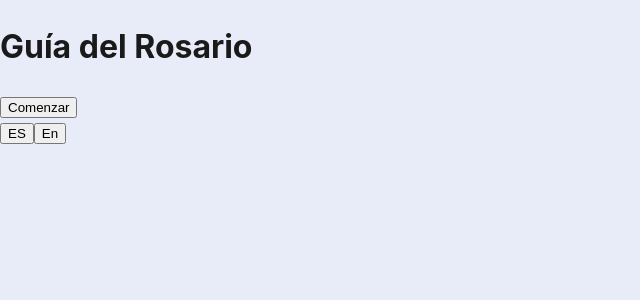
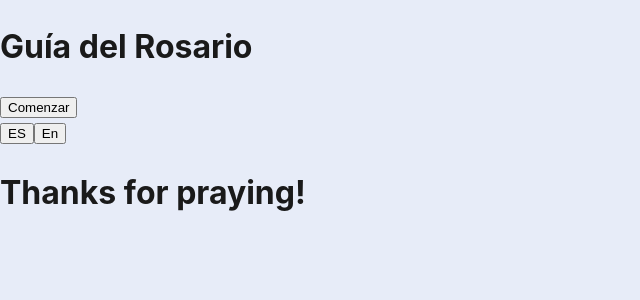
Before and after one commit to LuisDev912/Rosary-guide, a React (Vite) app: page /end in a window 1280 px wide. Shown: the top 300 px of the page, without its empty margins (0-640 px from the left). Built offline with nearby package versions, Linux system fonts and the light colour scheme.

Commit message:
"feat: implement React Router - Import Route and ROutes in App.jsx to navigate between pages. - I will improve this later."

```diff
--- a/package.json
+++ b/package.json
@@ -13,7 +13,8 @@
     "i18next": "^25.6.2",
     "react": "^19.2.0",
     "react-dom": "^19.2.0",
-    "react-i18next": "^16.3.3"
+    "react-i18next": "^16.3.3",
+    "react-router": "^7.9.6"
   },
   "devDependencies": {
     "@eslint/js": "^9.39.1",
--- a/src/App.jsx
+++ b/src/App.jsx
@@ -1,7 +1,9 @@
 import { useTranslation } from "react-i18next";
 import LanguageSwitcher from "./components/LanguageSwitcher";
 import './styles/App.css';
-import RosaryPage from "./pages/RosaryPage.jsx";
+import { Route, Routes } from 'react-router';
+import RosaryPage from "./pages/RosaryPage.jsx"
+import RosaryEnd from "./pages/RosaryEnd";
 
 
 function App() {
@@ -26,6 +28,10 @@ function App() {
       <div className="main-content" style={{display: 'none'}}>
         <RosaryPage />
       </div>
+      <Routes>
+        <Route path="/" element={<RosaryPage />} />
+        <Route path="/end" element={<RosaryEnd />} />
+      </Routes>
 
     </>
   )
--- a/src/main.jsx
+++ b/src/main.jsx
@@ -1,11 +1,12 @@
 import { StrictMode } from 'react'
 import { createRoot } from 'react-dom/client'
+import { BrowserRouter } from 'react-router'
 import App from './App.jsx'
 import './styles/App.css'
 import './i18n.js'
 
 createRoot(document.getElementById('root')).render(
-  <StrictMode>
+  <BrowserRouter>
     <App />
-  </StrictMode>,
+  </BrowserRouter>,
 )
--- a/src/pages/RosaryEnd.jsx
+++ b/src/pages/RosaryEnd.jsx
@@ -1,3 +1,5 @@
+import { useNavigate } from "react-router";
+
 /*
 * ./src/pages/RosaryEnd.jsx
 * This is a page where the user goes when he or she
@@ -8,3 +10,11 @@
 *
 * The user will be redirected here using React Router.
 */
+
+
+function RosaryEnd() {
+
+    return <h1>Thanks for praying!</h1>
+}
+
+export default RosaryEnd;
```
Also changed, not shown: 1 other file (tests, documents, lock files or other folders).
